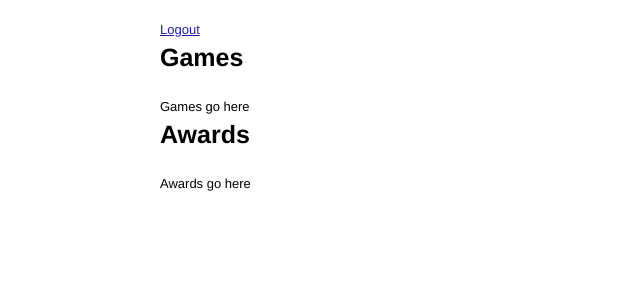
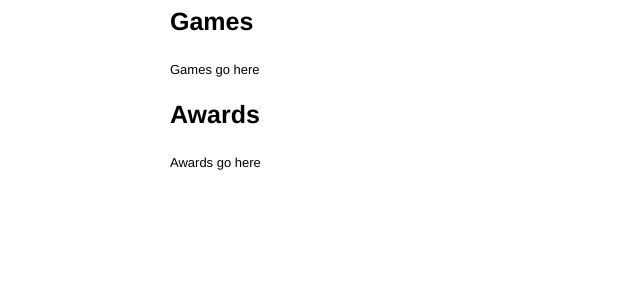
Before and after one commit to pull-requests/factionized, a Django app: template app/templates/profile/show.html in a window 1280 px wide. Shown: the part 20-320 px from the top of the page, without its empty margins (0-640 px from the left). Run offline with Django 3.2, Linux system fonts and the light colour scheme; the template is opened without the code that fills it, so the values that code supplies are empty; some libraries are stand-ins or nearby versions.

Commit message:
Adding basic styling to profile/show.html page

```diff
--- a/app/templates/profile/show.html
+++ b/app/templates/profile/show.html
@@ -1,20 +1,16 @@
 {% extends 'shared/layouts/canvas.html' %}
 
 {% block canvas %}
-	<div class="page_header">
-		<h1>{{ user.email }}</h1>
-		<a href="{% url app.views.auth.logout %}">Logout</a>
-	</div>
-	<div id="games_pane">
+	<div id="games_pane" class="grid_12 pane">
 		<h1>Games</h1>
 		<span>Games go here</span>
 	</div>
-	<div id="awards_pane">
+	<div id="awards_pane" class="grid_12 pane">
 		<h1>Awards</h1>
 		<span>Awards go here</span>
 	</div>
 	{% if is_editable %}
-	<div id="edit_pane">
+	<div id="edit_pane" class="grid_12 pane">
 		<a href="/profile/edit" class="fz-button">Edit</a>
 	</div>
 	{% endif %}
--- a/app/templates/shared/layouts/canvas.html
+++ b/app/templates/shared/layouts/canvas.html
@@ -4,7 +4,7 @@
 		{% block toolbar %}
 			{% if user %}
 				{% include 'shared/includes/toolbar.html' %}
-		{% endif %}
+			{% endif %}
 		{% endblock %}
 		<div class="canvas container_12">
 			{% block canvas %}{% endblock %}
--- a/media/css/main.css
+++ b/media/css/main.css
@@ -55,3 +55,12 @@ a:visited {
 	text-decoration: none;
 	text-shadow: white 0px 1px 1px;
 }
+
+
+.pane{
+	margin-bottom:10px;
+	padding:3px 0;
+}
+.pane h1{
+	3px 0px;
+}
```
